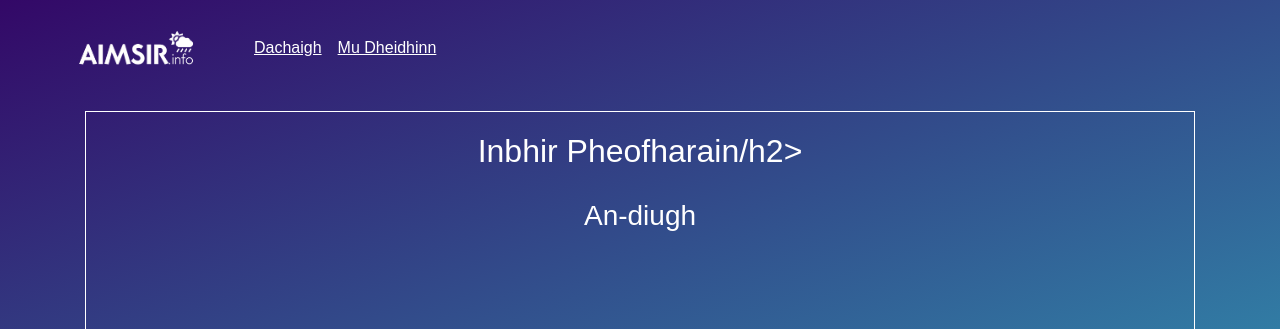
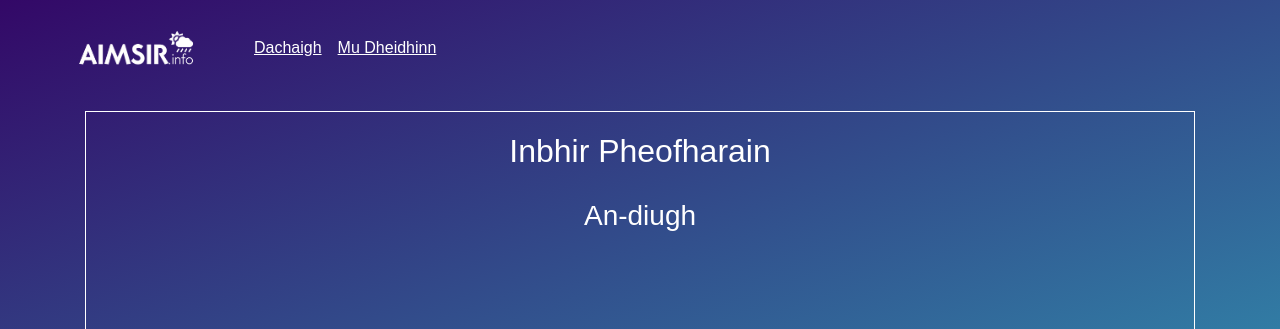
Before and after one commit to angeidheal/aimsir, a Jekyll site: the page built from baile/inbhir-pheofharain.html, in a window 1280 px wide. Shown: the top 329 px of the page. Built offline with Jekyll 4.4.1, drawn with Linux system fonts in a browser that asks for light colours; nearby versions of some CDN libraries; a script that is not in the unit is left out.

Commit message:
Update inbhir-pheofharain.html

```diff
--- a/baile/inbhir-pheofharain.html
+++ b/baile/inbhir-pheofharain.html
@@ -6,7 +6,7 @@ permalink: /baile/inbhir-pheofharain/
 
 <div class="container">
   <div class="current-weather">
-    <h2 class="location">Inbhir Pheofharain/h2>
+    <h2 class="location">Inbhir Pheofharain</h2>
     <h3 class="section-header">An-diugh</h3>
     <div class="row">
       <div class="col-md-12 weather-icon">
```
